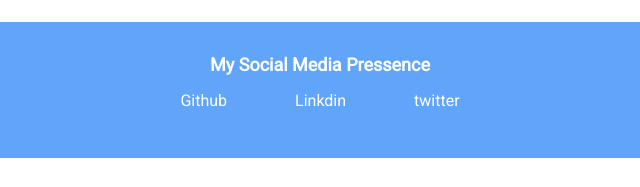
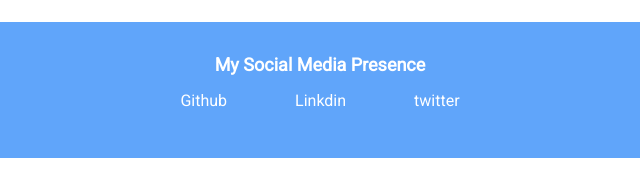
Before and after one commit to adityarawat007/Aditya-Rawat-Portolio, a plain HTML site: page index.html in a window 1280 px wide. Shown: the part 936-1123 px from the top of the page, 320-960 px from the left. Drawn offline with Linux system fonts and the light colour scheme; a web font is replaced by a local one.

Commit message:
update index
presence spelling error

```diff
--- a/index.html
+++ b/index.html
@@ -46,7 +46,7 @@
             </div>
         </section>
         <footer class="footer">
-            <div class="footer-header">My Social Media Pressence</div>
+            <div class="footer-header">My Social Media Presence</div>
             <ul class="social-links list-non-bullet">
                 <li class="list-item-inline">
                     <a class="link" href="https://github.com/adityarawat007" >Github</a>
```
